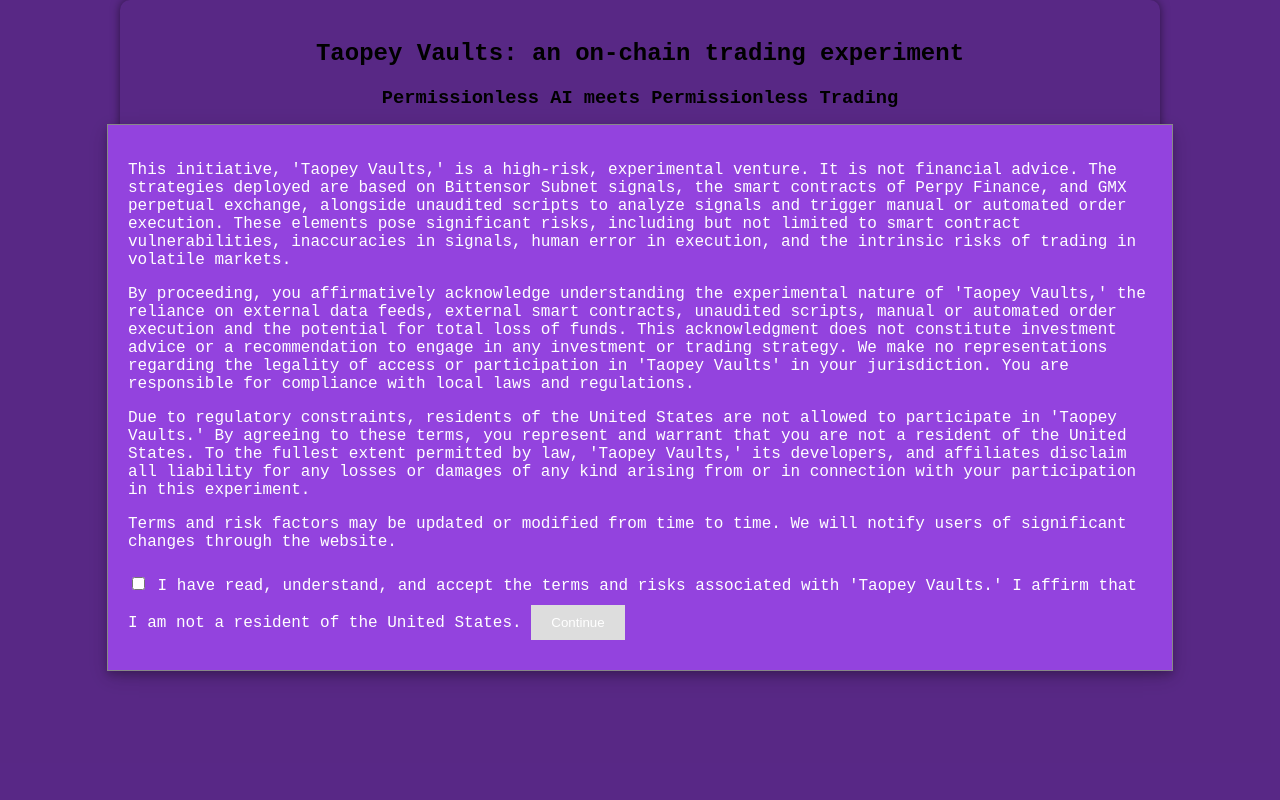
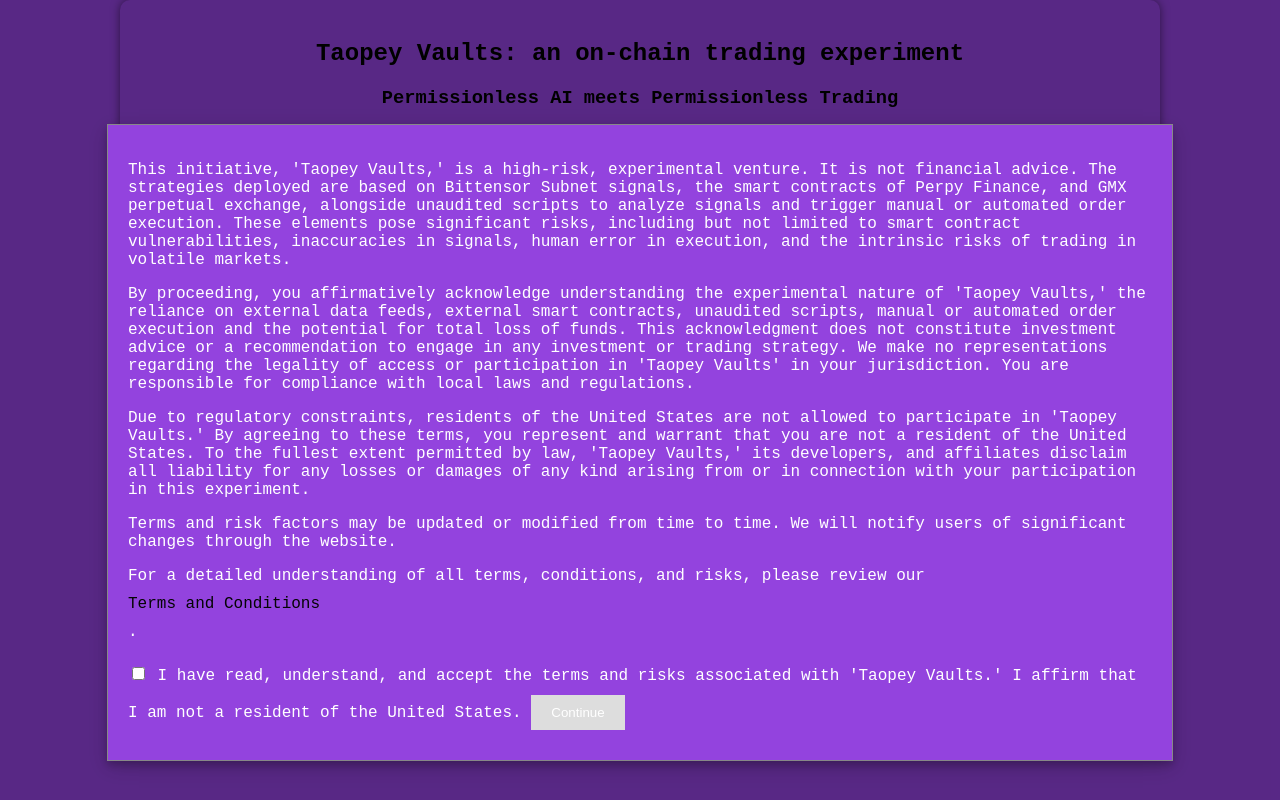
Before and after one commit to taopeyvaults/taopeyvaults, a plain HTML site: page index.html in a window 1280 px wide. Drawn offline with Linux system fonts and the light colour scheme.

Commit message:
Update index.html

```diff
--- a/index.html
+++ b/index.html
@@ -143,6 +143,7 @@
             <p>By proceeding, you affirmatively acknowledge understanding the experimental nature of 'Taopey Vaults,' the reliance on external data feeds, external smart contracts, unaudited scripts, manual or automated order execution and the potential for total loss of funds. This acknowledgment does not constitute investment advice or a recommendation to engage in any investment or trading strategy. We make no representations regarding the legality of access or participation in 'Taopey Vaults' in your jurisdiction. You are responsible for compliance with local laws and regulations.</p>
             <p>Due to regulatory constraints, residents of the United States are not allowed to participate in 'Taopey Vaults.' By agreeing to these terms, you represent and warrant that you are not a resident of the United States. To the fullest extent permitted by law, 'Taopey Vaults,' its developers, and affiliates disclaim all liability for any losses or damages of any kind arising from or in connection with your participation in this experiment.</p>
             <p>Terms and risk factors may be updated or modified from time to time. We will notify users of significant changes through the website.</p>
+            <p>For a detailed understanding of all terms, conditions, and risks, please review our <a href="https://drive.google.com/file/d/1OgxCoyCjbBDBuKNMNTTQhGCryAhr4GKy/view?usp=sharing" target="_blank">Terms and Conditions</a>.</p>
             <input type="checkbox" id="agreeCheck"> I have read, understand, and accept the terms and risks associated with 'Taopey Vaults.' I affirm that I am not a resident of the United States.
             <button id="closeModal" disabled>Continue</button>
         </div>
```
